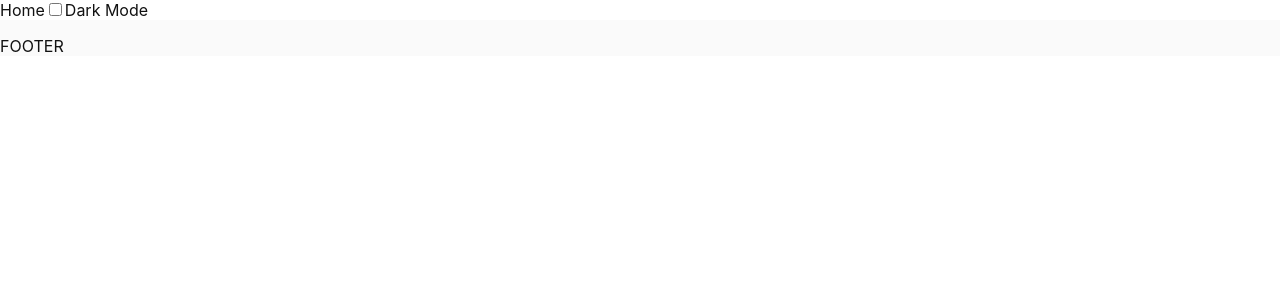
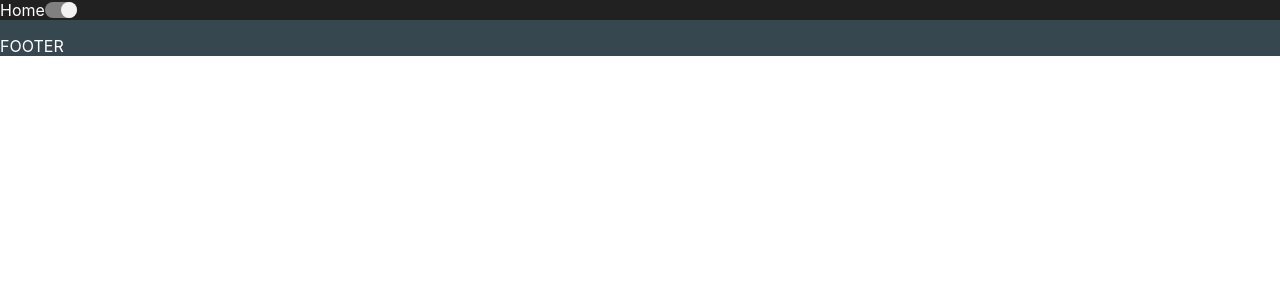
Before and after one commit to nikki-kiga/portfolio-type-next-story, a Next.js app: page / in a window 1280 px wide. Shown: the top 300 px of the page. Built offline with nearby package versions, Linux system fonts and the light colour scheme.

Commit message:
style toggle

```diff
--- a/components/Header.tsx
+++ b/components/Header.tsx
@@ -6,11 +6,11 @@ import styles from '../styles/2-components/header.module.scss';
 
 const Header = ({}) => {
   const { theme, toggle } = useTheme();
-  // const darkOn = theme === 'dark' ? false : true;
+  const darkOn = theme === 'dark' ? false : true;
   return (
     <header className={styles.header}>
     <NavBar/>
-    <Toggle onChange={() => toggle()} label={'Dark Mode'} />
+    <Toggle onChange={() => toggle()} label={'Dark Mode'} checked={darkOn}/>
     </header>
 
   )
--- a/components/Toggle.tsx
+++ b/components/Toggle.tsx
@@ -1,4 +1,5 @@
 import React from 'react';
+import styles from '../styles/2-components/toggle.module.scss';
 
 interface Props {
   onChange : () => void;
@@ -8,14 +9,13 @@ interface Props {
 
 const Toggle = ({onChange, label = 'toggle', checked}: Props) => {
   return (
-  <label>
     <input
+      className={styles.toggle}
       type="checkbox"
+      name={label}
       checked={checked}
       onChange={onChange}
     />
-    {label}
-  </label>
   )
 }
 
--- a/providers/ThemeProvider.tsx
+++ b/providers/ThemeProvider.tsx
@@ -29,6 +29,7 @@ export const ThemeProvider = ({children,}: Props) => {
     ).matches;
     darkPref ? setThemeName('dark')
       : setThemeName('light');
+      setTheme();
   },[]);
 
   //Update state for string of theme as well as update class on body
--- /dev/null
+++ b/styles/2-components/toggle.module.scss
@@ -0,0 +1,25 @@
+/*Styling references code from aliceyt on prototypr*/
+.toggle {
+  margin: 0;
+  -webkit-appearance: none;
+  width: 2rem;
+  height: 1rem;
+  border-radius: 1rem;
+  outline: none;
+  transition: all ease-in-out .3s;
+  background-color: var(--colorAccent);
+}
+
+.toggle:before {
+  content: "";
+  position: absolute;
+  width: 1rem;
+  height: 1rem;
+  border-radius: 1rem;
+  transition: all ease-in-out .3s;
+  background-color: #f2f2f2;
+}
+
+.toggle:checked:before {
+  transform: translate(100%);
+}
```
